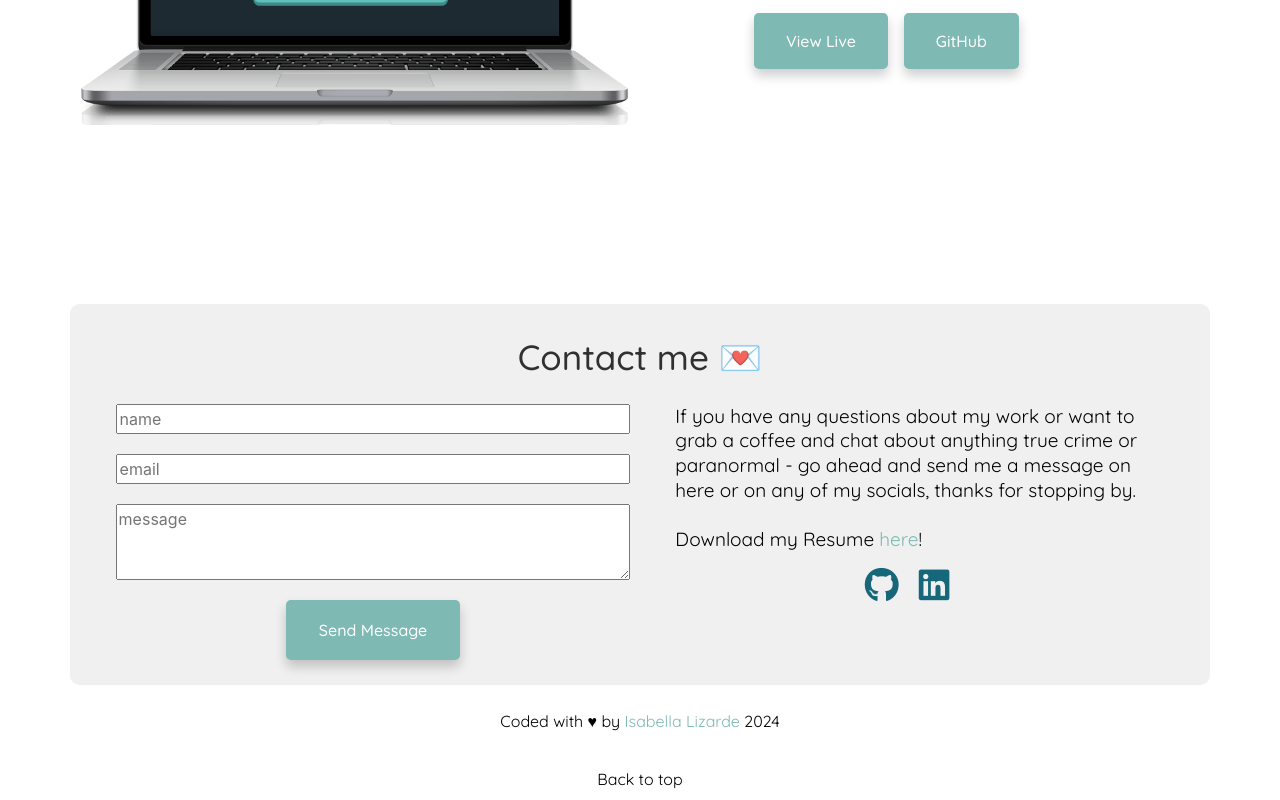
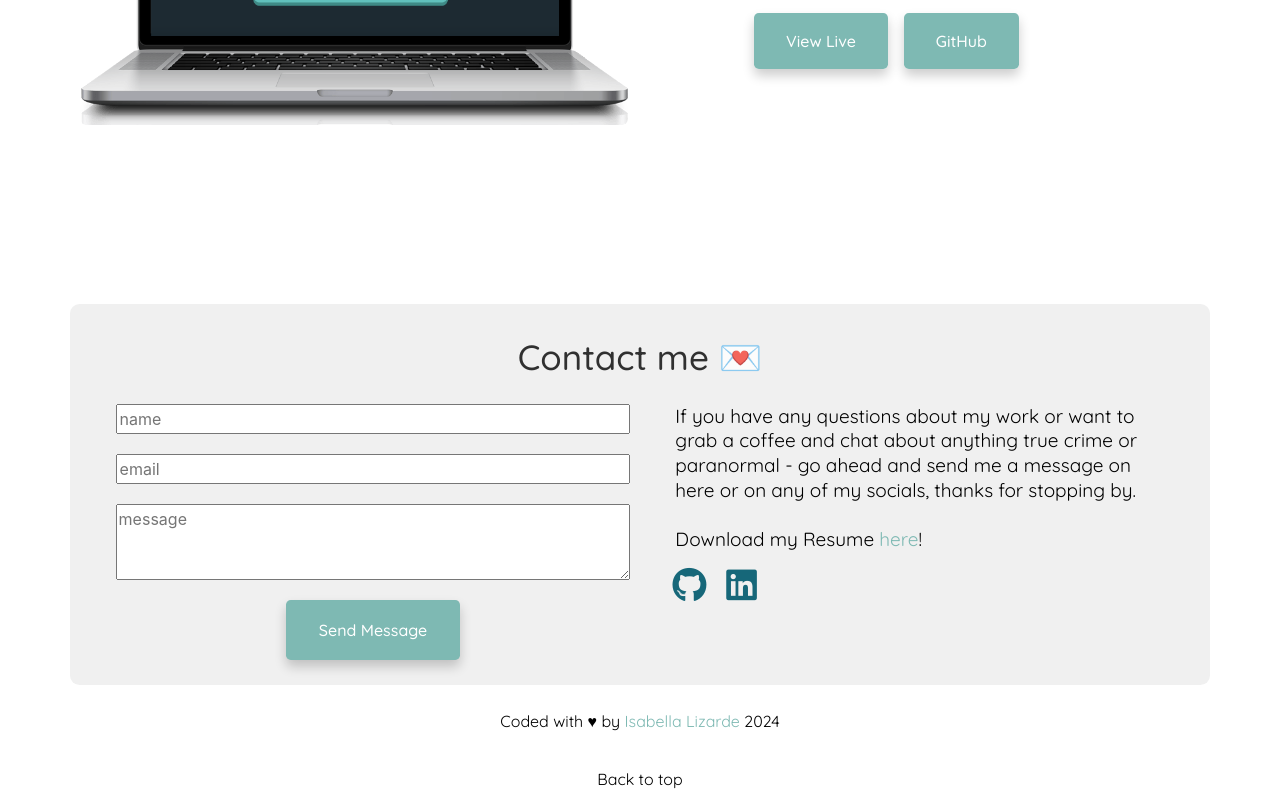
Before and after one commit to soybella/isabella-lizarde-portfolio, a React (Create React App) app: page / in a window 1280 px wide. Shown: the part 4505-5305 px from the top of the page. Built offline with nearby package versions, Linux system fonts and the light colour scheme; a web font is replaced by a local one.

Commit message:
Updated CSS for footer social media icons

```diff
--- a/src/Contact.css
+++ b/src/Contact.css
@@ -39,8 +39,8 @@
 .Contact .social-media ul {
   display: block;
   list-style-type: none;
-  text-align: center;
-  padding-left: 0;
+  /* text-align: center; */
+  padding-left: 0.8rem;
 }
 
 .Contact .icons li {
```
